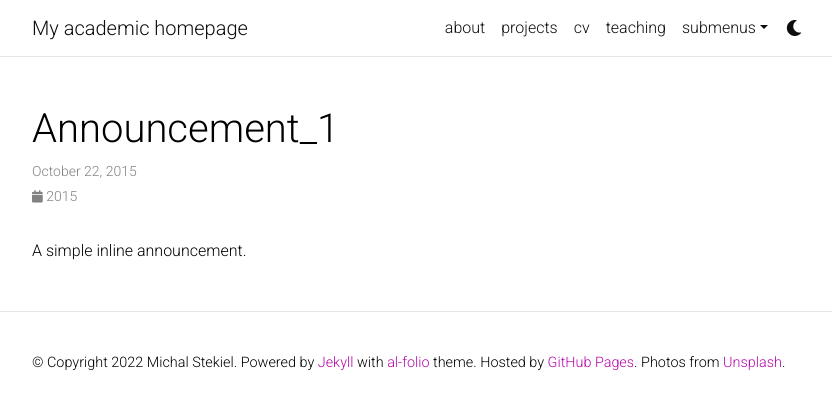
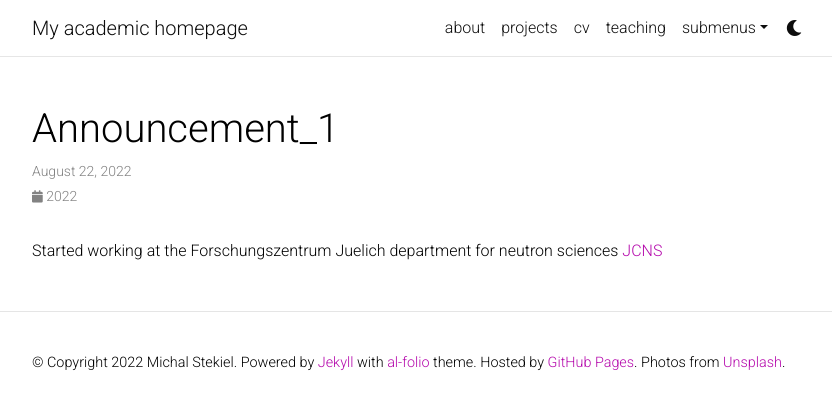
Before and after one commit to mstekiel/mstekiel.github.io, a Jekyll site: the page built from _news/announcement_1.md, in a window 1280 px wide. Shown: the top 409 px of the page, without its empty margins (223-1055 px from the left). Built offline with Jekyll 4.4.1, drawn with Linux system fonts in a browser that asks for light colours; comment, search, counter and statistics services are not loaded; a style sheet for code colours, icons or effects is not loaded.

Commit message:
Update announcement_1.md

```diff
--- a/_news/announcement_1.md
+++ b/_news/announcement_1.md
@@ -1,7 +1,7 @@
 ---
 layout: post
-date: 2015-10-22 15:59:00-0400
+date: 2022-08-22 08:00:00+0100
 inline: true
 ---
 
-A simple inline announcement.
+Started working at the Forschungszentrum Juelich department for neutron sciences [JCNS](https://www.fz-juelich.de/en/jcns)
```
